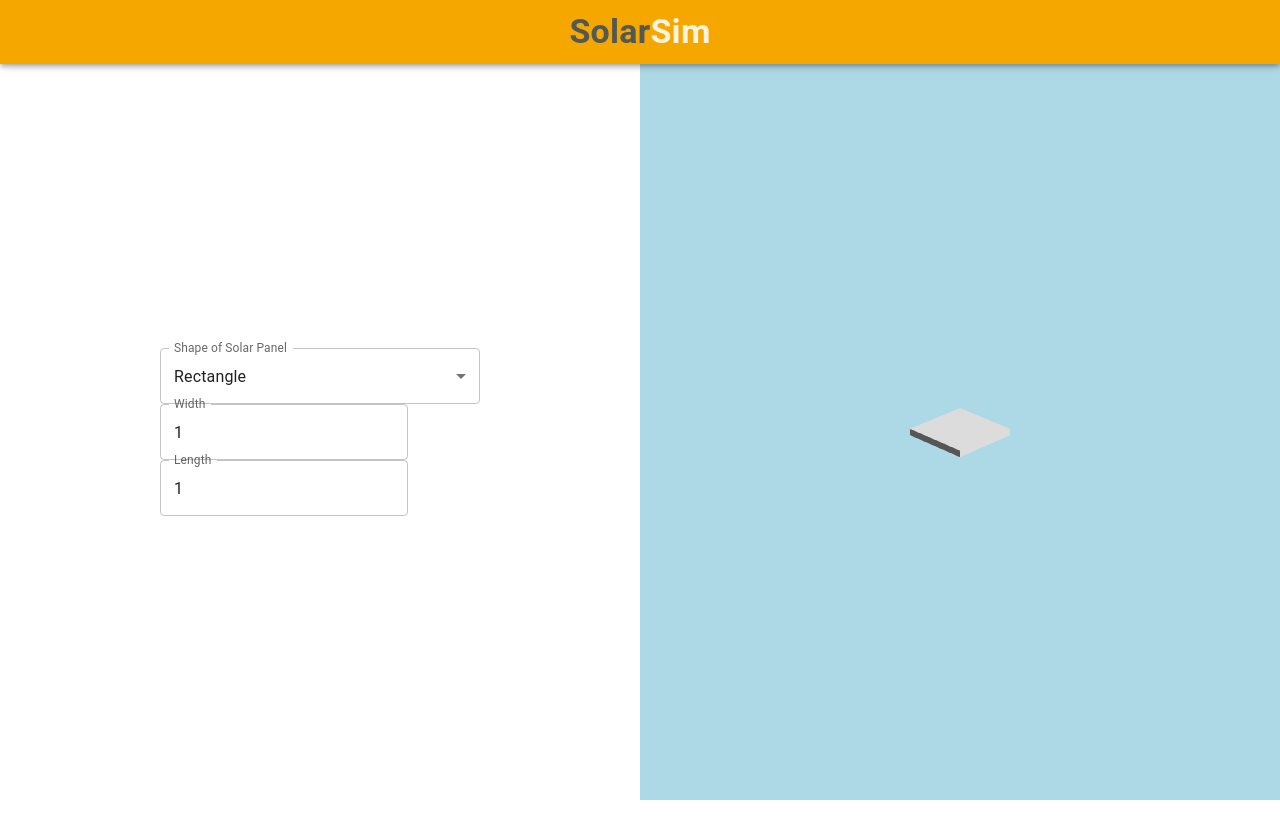
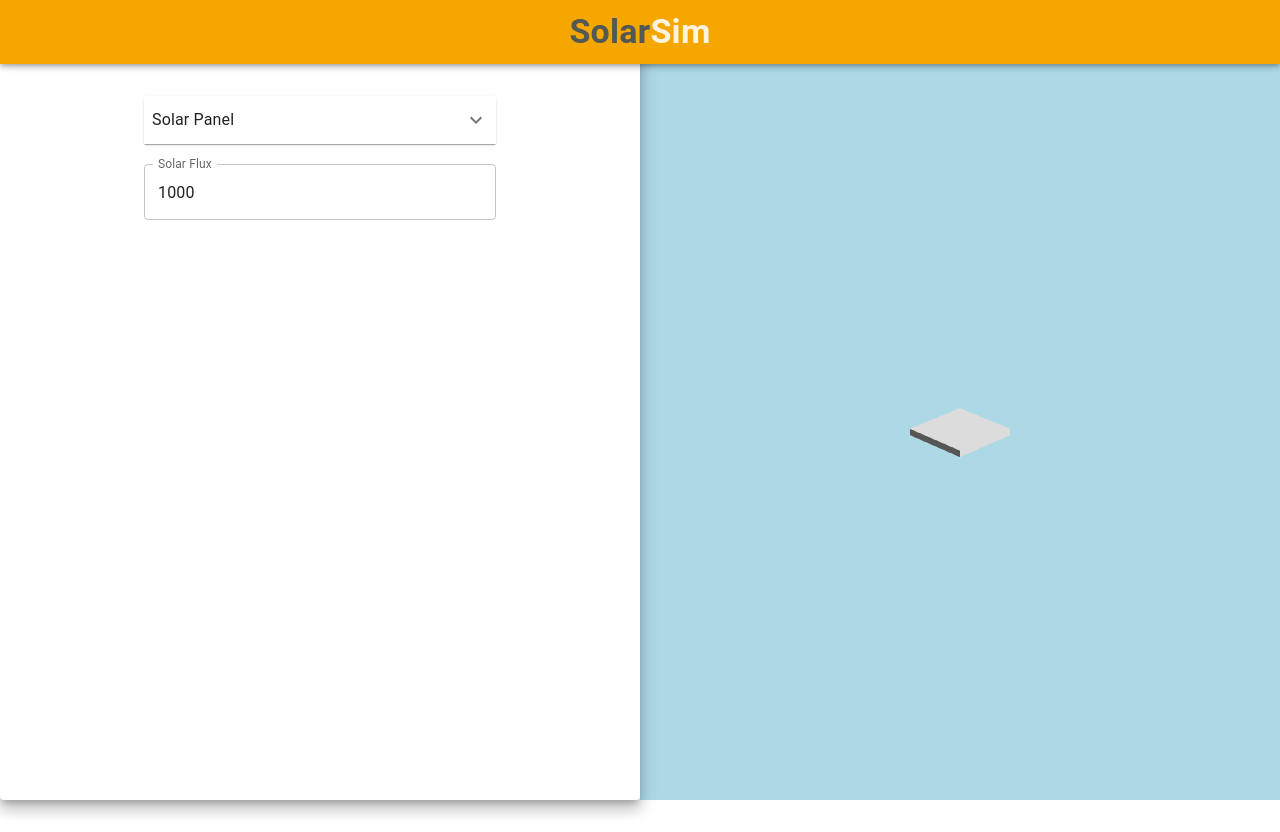
Before and after one commit to billums123/SolarSim, a React (Vite) app: page / in a window 1280 px wide. Before the commit the page ends 800 px from the top, so only its background shows below. Built offline with nearby package versions, Linux system fonts and the light colour scheme.

Commit message:
refactor solar panel settings into expandable component

```diff
--- a/package.json
+++ b/package.json
@@ -11,6 +11,7 @@
   "dependencies": {
     "@emotion/react": "^11.10.5",
     "@emotion/styled": "^11.10.5",
+    "@mui/icons-material": "^5.11.0",
     "@mui/material": "^5.11.6",
     "@react-three/drei": "^9.56.5",
     "@react-three/fiber": "^8.10.1",
--- a/src/components/Inputs.tsx
+++ b/src/components/Inputs.tsx
@@ -1,13 +1,7 @@
-import {
-  Box,
-  InputLabel,
-  MenuItem,
-  Select,
-  TextField,
-  FormControl,
-} from "@mui/material";
+import { Box, TextField } from "@mui/material";
 import "../stylesheets/inputs.css";
 import { FormValues } from "../types";
+import SolarPanelSettings from "./SolarPanelSettings";
 
 interface InputsProps {
   formValues: FormValues;
@@ -15,51 +9,24 @@ interface InputsProps {
 }
 
 const Inputs = ({ formValues, handleFormChange }: InputsProps) => {
-  const { shapeOfPanel, panelWidth, panelLength, panelDiameter } = formValues;
+  const { solarFlux } = formValues;
   return (
     <Box component="div" className="inputs">
-      <FormControl fullWidth>
-        <InputLabel id="shape-label">Shape of Solar Panel</InputLabel>
-        <Select
-          labelId="shape-label"
-          name="shapeOfPanel"
-          value={shapeOfPanel}
-          label="Shape of Solar Panel"
-          onChange={handleFormChange}
-        >
-          <MenuItem value="rectangle">Rectangle</MenuItem>
-          <MenuItem value="circle">Circle</MenuItem>
-        </Select>
-      </FormControl>
-      {shapeOfPanel === "rectangle" ? (
-        <>
-          <Box component="div">
-            <TextField
-              name="panelWidth"
-              label="Width"
-              type="number"
-              value={panelWidth}
-              onChange={handleFormChange}
-            />
-            <TextField
-              name="panelLength"
-              label="Length"
-              type="number"
-              value={panelLength}
-              onChange={handleFormChange}
-            />
-          </Box>
-        </>
-      ) : (
+      <Box component="div" className="solar-panel-group">
+        <SolarPanelSettings
+          formValues={formValues}
+          handleFormChange={handleFormChange}
+        />
+        {/* <Divider light sx={{ width: "75%" }} /> */}
         <TextField
-          name="panelDiameter"
-          label="Diameter"
+          name="solarFlux"
+          label="Solar Flux"
           type="number"
-          value={panelDiameter}
+          value={solarFlux}
           onChange={handleFormChange}
           sx={{ width: "100%" }}
         />
-      )}
+      </Box>
     </Box>
   );
 };
--- a/src/components/InputsContainer.tsx
+++ b/src/components/InputsContainer.tsx
@@ -1,4 +1,4 @@
-import { Box } from "@mui/material";
+import { Box, Paper } from "@mui/material";
 import Inputs from "./Inputs";
 import "../stylesheets/inputs-container.css";
 import { FormValues } from "../types";
@@ -13,9 +13,9 @@ const InputsContainer = ({
   handleFormChange,
 }: InputsContainerProps) => {
   return (
-    <Box component="div" className="inputs-container">
+    <Paper elevation={10} className="inputs-container">
       <Inputs formValues={formValues} handleFormChange={handleFormChange} />
-    </Box>
+    </Paper>
   );
 };
 
--- /dev/null
+++ b/src/components/SolarPanelSettings.tsx
@@ -0,0 +1,110 @@
+import {
+  Box,
+  InputLabel,
+  MenuItem,
+  Select,
+  TextField,
+  FormControl,
+  InputAdornment,
+  Divider,
+  Typography,
+  Accordion,
+  AccordionSummary,
+  AccordionDetails,
+} from "@mui/material";
+import { ExpandMore as ExpandMoreIcon } from "@mui/icons-material";
+import { FormValues } from "../types";
+
+interface SolarPanelSettingsProps {
+  formValues: FormValues;
+  handleFormChange: (event: any) => void;
+}
+const SolarPanelSettings = ({
+  formValues,
+  handleFormChange,
+}: SolarPanelSettingsProps) => {
+  const {
+    shapeOfPanel,
+    panelWidth,
+    panelLength,
+    panelDiameter,
+    panelEfficiency,
+  } = formValues;
+
+  return (
+    <>
+      <Accordion>
+        <AccordionSummary expandIcon={<ExpandMoreIcon />}>
+          <Typography>Solar Panel</Typography>
+        </AccordionSummary>
+        <AccordionDetails className="solar-panel-details">
+          <FormControl fullWidth>
+            <InputLabel id="shape-label">Shape of Solar Panel</InputLabel>
+            <Select
+              labelId="shape-label"
+              name="shapeOfPanel"
+              value={shapeOfPanel}
+              label="Shape of Solar Panel"
+              onChange={handleFormChange}
+            >
+              <MenuItem value="rectangle">Rectangle</MenuItem>
+              <MenuItem value="circle">Circle</MenuItem>
+            </Select>
+          </FormControl>
+          {shapeOfPanel === "rectangle" ? (
+            <>
+              <Box component="div" sx={{ display: "flex" }}>
+                <TextField
+                  name="panelWidth"
+                  label="Width"
+                  type="number"
+                  value={panelWidth}
+                  onChange={handleFormChange}
+                  InputProps={{
+                    endAdornment: (
+                      <InputAdornment position="end">m</InputAdornment>
+                    ),
+                  }}
+                />
+                <TextField
+                  name="panelLength"
+                  label="Length"
+                  type="number"
+                  value={panelLength}
+                  onChange={handleFormChange}
+                  InputProps={{
+                    endAdornment: (
+                      <InputAdornment position="end">m</InputAdornment>
+                    ),
+                  }}
+                />
+              </Box>
+            </>
+          ) : (
+            <TextField
+              name="panelDiameter"
+              label="Diameter"
+              type="number"
+              value={panelDiameter}
+              onChange={handleFormChange}
+              sx={{ width: "100%" }}
+              InputProps={{
+                endAdornment: <InputAdornment position="end">m</InputAdornment>,
+              }}
+            />
+          )}
+          <TextField
+            name="panelEfficiency"
+            label="Panel Efficiency"
+            type="number"
+            value={panelEfficiency}
+            onChange={handleFormChange}
+            sx={{ width: "100%" }}
+          />
+        </AccordionDetails>
+      </Accordion>
+    </>
+  );
+};
+
+export default SolarPanelSettings;
--- a/src/stylesheets/inputs-container.css
+++ b/src/stylesheets/inputs-container.css
@@ -5,6 +5,7 @@
   flex: 1;
   height: 100vh;
   padding-top: 64px;
+  z-index: 10;
   }
 
   @media (max-width: 900px) {
--- a/src/stylesheets/inputs.css
+++ b/src/stylesheets/inputs.css
@@ -1,11 +1,10 @@
 .inputs {
   height: 100%;
-  width: 50%;
+  width: 55%;
   display: flex;
   flex-direction: column;
-  justify-content: center;
+  margin-top: 10%;
   align-items: center;
-
   }
 
   @media (max-width: 600px) {
@@ -13,3 +12,18 @@
       width: 70%;
     }
   }
+
+  .solar-panel-group {
+    width: 100%;
+    height: 30%;
+    display: flex;
+    flex-direction: column;
+    row-gap: 20px;
+  }
+
+  .solar-panel-details {
+    display: flex;
+    flex-direction: column;
+    margin-top: 10px;
+    row-gap: 25px;
+  }
```
Also changed, not shown: 1 other file (tests, documents, lock files or other folders).
